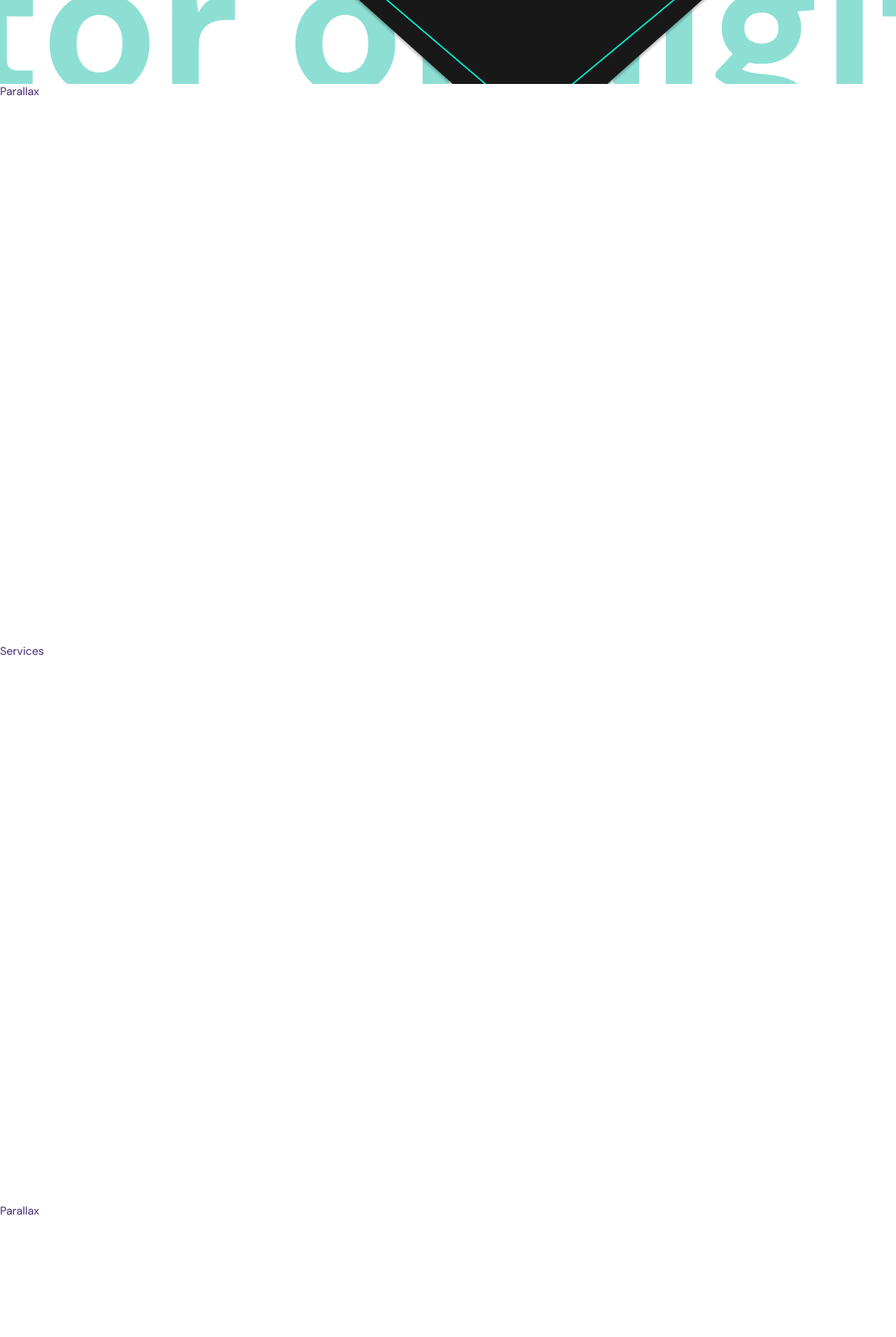
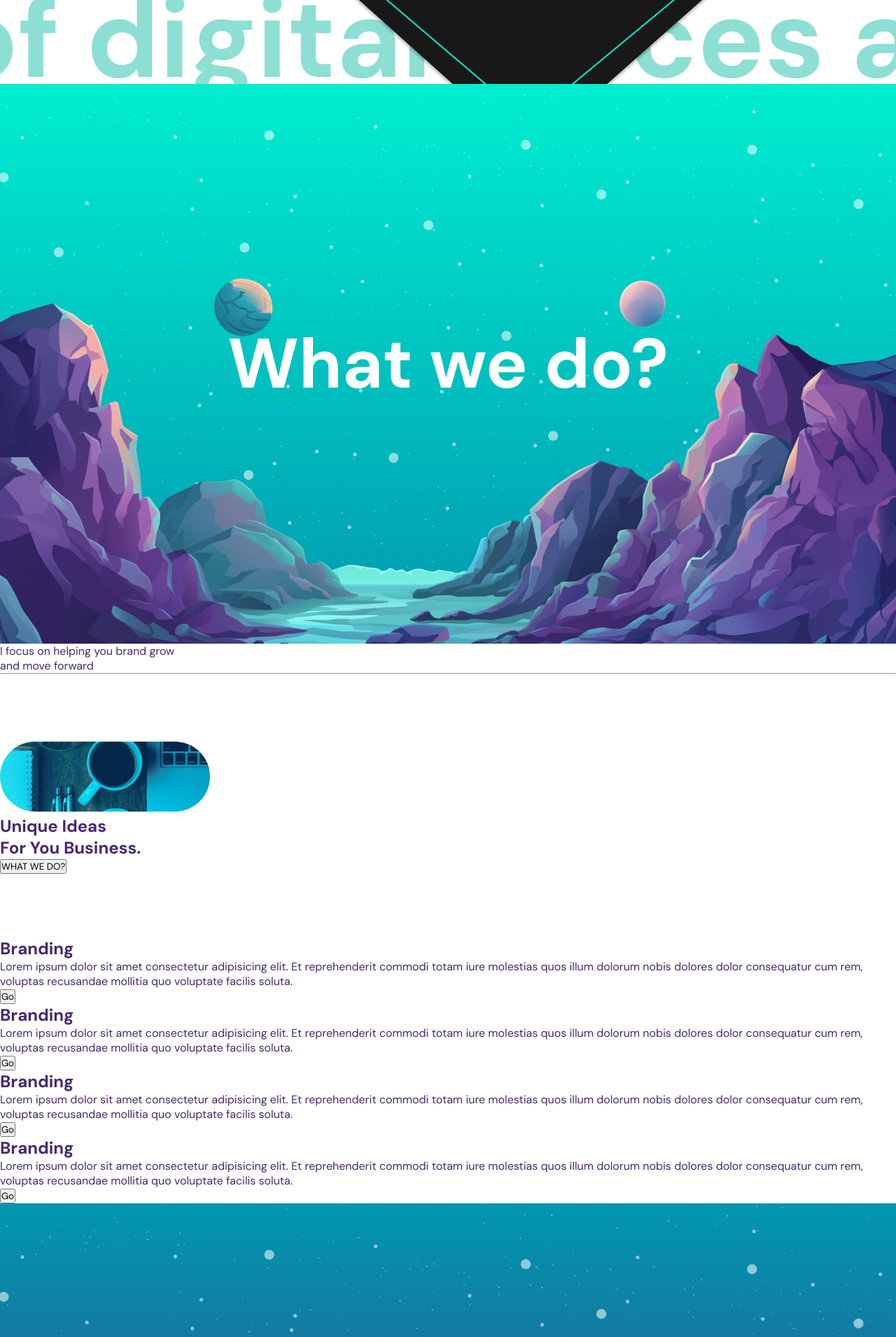
Before and after one commit to PaulaQR/Portfolio2024, a React (Vite) app: page / in a window 1280 px wide. Shown: the part 680-2591 px from the top of the page at 70% size. Built offline with nearby package versions, Linux system fonts and the light colour scheme.

Commit message:
Working in Parallax and Services

```diff
--- a/src/App.jsx
+++ b/src/App.jsx
@@ -2,6 +2,8 @@ import Test from "./Test";
 import "./app.scss"
 import Hero from "./components/hero/Hero";
 import Navbar from "./components/navbar/Navbar";
+import Parallax from "./components/parallax/Parallax";
+import Services from "./components/services/Services";
 
 const App = () => {
   return <div>
@@ -9,9 +11,15 @@ const App = () => {
       <Navbar />
       <Hero />
     </section>
-    <section id="Services">Parallax</section>
-    <section>Services</section>
-    <section id="Portfolio">Parallax</section>
+    <section id="Services">
+      <Parallax type="services"/>
+      </section>
+    <section>
+      <Services/>
+      </section>
+    <section id="Portfolio" >
+      <Parallax type="portfolio"/>
+      </section>
     <section>Portfolio1</section>
     <section>Portfolio2</section>
     <section>Portfolio3</section>
--- a/src/components/hero/hero.scss
+++ b/src/components/hero/hero.scss
@@ -56,8 +56,8 @@
 
 .slidingTextContainer{
 	 position: absolute;
-		font-size: 35vh;
-		bottom: -100px;
+		font-size: 20vh;
+		bottom: -40px;
 		white-space: nowrap;
 		color: #8ddfd4;
 		width: 50%;
--- /dev/null
+++ b/src/components/parallax/Parallax.jsx
@@ -0,0 +1,39 @@
+import {useRef} from "react";
+import "./parallax.scss";
+import {motion, useScroll, useTransform} from "framer-motion";
+
+const Parallax = ({type}) => {
+
+	const ref = useRef()
+
+	const {scrollYProgress} = useScroll({
+		target:ref,
+		offset: ["start start", "end start"]
+	});
+	const yText = useTransform(scrollYProgress, [0, 1],["0%","500%"]);
+	const yBg = useTransform(scrollYProgress, [0, 1],["0%","100%"]);
+
+		return (
+				<div
+				 className="parallax"
+					ref={ref}
+				style={{
+					background:
+					type === "services"
+					? "linear-gradient(180deg, #00eed0, #0197AF)"
+					: "linear-gradient(180deg, #0197af, #4b227a)",
+				}}
+				>
+					<motion.h1 style={{ y: yText }}>
+						{type==="services" ? "What we do?" : "What we did?"}
+						 </motion.h1>
+					<motion.div className="mountains"></motion.div>
+					<motion.div className="planets" style={{ y: yBg,
+						backgroundImage: `url(${type==="services" ? "/planets.png" : "/sun.png"})`
+					}}></motion.div>
+					<motion.div  style={{x: yBg}} className="stars"></motion.div>
+					</div>
+		);
+};
+
+export default Parallax;
--- /dev/null
+++ b/src/components/parallax/parallax.scss
@@ -0,0 +1,46 @@
+.parallax{
+	width: 100%;
+	height: 100%;
+	position: relative;
+	display: flex;
+	align-items: center;
+	justify-content: center;
+	overflow: hidden;
+
+
+	h1{
+		font-size: 100px;
+		color: white;
+	}
+
+
+	.mountains{
+		background-image: url("/mountains.png");
+		background-size: cover;
+		background-position: bottom;
+		width: 100%;
+		height: 100%;
+		position: absolute;
+		z-index: 3;
+	}
+
+	.planets{
+		background-image: url("/planets.png");
+		background-size: cover;
+		background-position: bottom;
+		width: 100%;
+		height: 100%;
+		position: absolute;
+		z-index: 2;
+	}
+
+	.stars{
+		background-image: url("/stars.png");
+		background-size: cover;
+		background-position: bottom;
+		width: 100%;
+		height: 100%;
+		position: absolute;
+		z-index: 1;
+	}
+}
--- /dev/null
+++ b/src/components/services/Services.jsx
@@ -0,0 +1,62 @@
+import "./services.scss";
+import {motion} from "framer-motion";
+
+const Services = () => {
+		return (
+				<motion.div className="services">
+					<motion.div className="textContainer">
+						<p>
+							I focus on helping you brand grow
+							<br/> and move forward
+						</p>
+						<hr />
+					</motion.div>
+					<motion.div className="titleContainer">
+						<div className="title">
+							<img src="/work.png" alt="Wallpaper set up" />
+							<h1>
+								<b>Unique</b> Ideas
+							</h1>
+							</div>
+							<div className="title">
+							<h1>
+								<b>For You</b> Business.
+							</h1>
+							<button>WHAT WE DO?</button>
+						</div>
+						</motion.div>
+					<motion.div className="listContainer">
+						<div className="box">
+							<h2>Branding</h2>
+							<p>Lorem ipsum dolor sit amet consectetur adipisicing elit.
+								 Et reprehenderit commodi totam iure molestias quos illum dolorum nobis dolores dolor consequatur cum rem,
+								 voluptas recusandae mollitia quo voluptate facilis soluta.</p>
+									<button>Go</button>
+						</div>
+						<div className="box">
+							<h2>Branding</h2>
+							<p>Lorem ipsum dolor sit amet consectetur adipisicing elit.
+								 Et reprehenderit commodi totam iure molestias quos illum dolorum nobis dolores dolor consequatur cum rem,
+								 voluptas recusandae mollitia quo voluptate facilis soluta.</p>
+									<button>Go</button>
+						</div>
+						<div className="box">
+							<h2>Branding</h2>
+							<p>Lorem ipsum dolor sit amet consectetur adipisicing elit.
+								 Et reprehenderit commodi totam iure molestias quos illum dolorum nobis dolores dolor consequatur cum rem,
+								 voluptas recusandae mollitia quo voluptate facilis soluta.</p>
+									<button>Go</button>
+						</div>
+						<div className="box">
+							<h2>Branding</h2>
+							<p>Lorem ipsum dolor sit amet consectetur adipisicing elit.
+								 Et reprehenderit commodi totam iure molestias quos illum dolorum nobis dolores dolor consequatur cum rem,
+								 voluptas recusandae mollitia quo voluptate facilis soluta.</p>
+									<button>Go</button>
+						</div>
+					</motion.div>
+					</motion.div>
+		)
+}
+
+export default Services
--- /dev/null
+++ b/src/components/services/services.scss
@@ -0,0 +1,29 @@
+.services {
+height: 100%;
+display: flex;
+flex-direction: column;
+justify-content: space-between;
+
+
+.textContainer{
+ flex: 1;
+}
+
+.titleContainer {
+	flex: 2;
+
+  .title{
+			img{
+				width: 300px;
+				height: 100px;
+				border-radius: 50px;
+				object-fit: cover;
+			}
+		}
+}
+
+.listContainer {
+	flex: 2;
+}
+
+}
--- a/src/components/sidebar/sidebar.scss
+++ b/src/components/sidebar/sidebar.scss
@@ -7,6 +7,7 @@
 	color: white;
 
 	.bg{
+		z-index: 999;
 		position: fixed;
 		top: 0;
 		left: 0;
@@ -34,6 +35,8 @@
 	}
 
 	button{
+		z-index: 999;
+		position: fixed;
 		width: 50px;
 		height: 50px;
 		border-radius: 50%;
```
Also changed, not shown: public/work.png (added).
